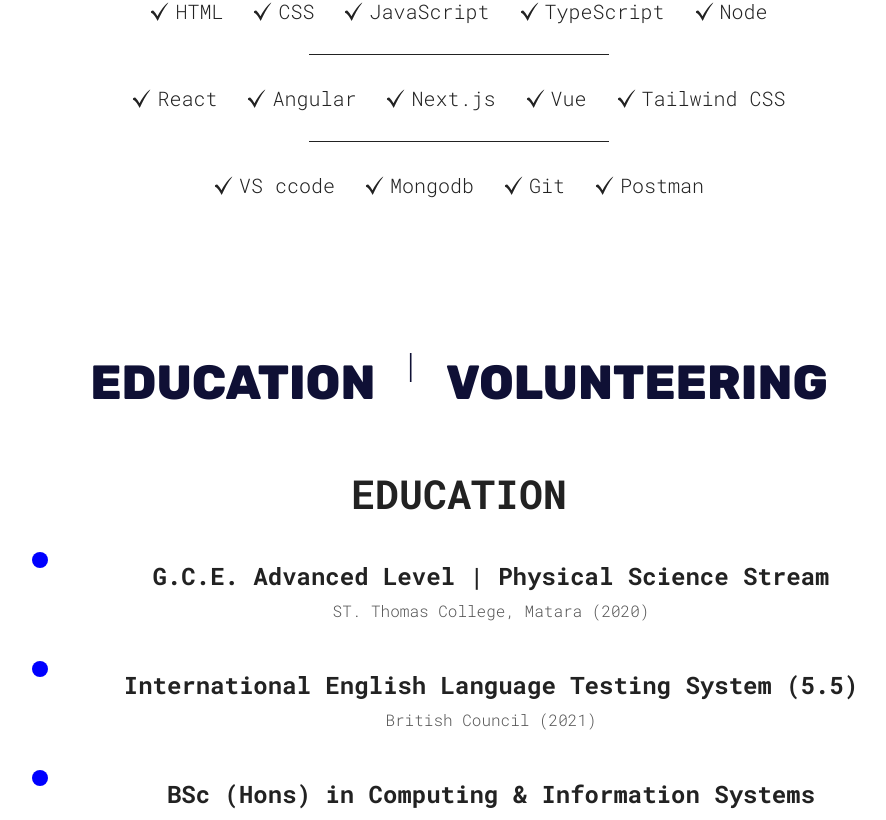
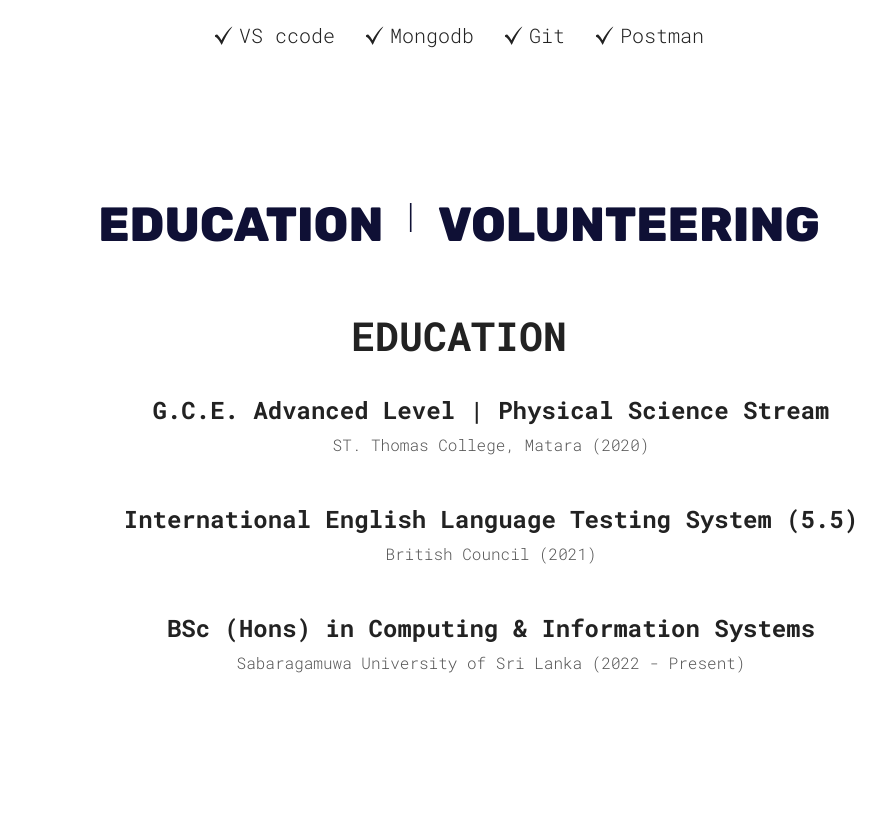
Before and after one commit to sithum110/portfolio, a React (Vite) app: page / in a window 1280 px wide. Shown: the part 1966-2786 px from the top of the page, without its empty margins (181-1067 px from the left). Built offline with nearby package versions, Linux system fonts and the light colour scheme.

Commit message:
add new cv

```diff
--- a/src/sections/Hero/Hero.jsx
+++ b/src/sections/Hero/Hero.jsx
@@ -53,7 +53,8 @@ function Hero() {
           </a>
         </span>
         <p className={styles.description}>
-          With a passion for developing modern web apps for .
+
+        Hello there! 👋 Im Sithum Wijesinghe, and Im on a dynamic journey as an undergraduate student majoring in Information Systems. With a passion for technology and a zest for continuous learning, Im ready to take the IT world by storm
         </p>
         <a href={CV} download>
           <button className="hover">Resume</button>
--- a/src/sections/Hero/HeroStyles.module.css
+++ b/src/sections/Hero/HeroStyles.module.css
@@ -4,8 +4,9 @@
   justify-content: center;
   gap: 20px;
   text-align: center;
-  height: 100dvh;
+  height: 50dvh;
   min-height: 500px;
+  margin-top: 150px;
 
   .hero {
     max-width: 200px;
@@ -98,3 +99,17 @@
     }
   }
 }
+@media (width <=800px){
+  .container {
+    flex-direction: column;
+    align-items: center;
+    justify-content: space-evenly;
+    height: 150dvh;
+
+    .hero {
+      max-width: 350px;
+      width: 350px;
+
+    }
+  }
+}
--- a/src/sections/Projects/ProjectsStyles.module.css
+++ b/src/sections/Projects/ProjectsStyles.module.css
@@ -2,6 +2,7 @@
   display: flex;
   flex-direction: column;
   text-align: center;
+
 
   img {
     max-width: 250px;
--- a/src/sections/aducation/Education.jsx
+++ b/src/sections/aducation/Education.jsx
@@ -9,7 +9,7 @@ function Education() {
   };
 
   return (
-    <div className={styles.educationContainer}>
+    <div  id="container" className={styles.educationContainer}>
       {/* Education and Volunteering Toggle Buttons */}
       <div className={`${styles.sectionButtons} ${styles.textCenter}`}>
         <h1
@@ -36,7 +36,7 @@ function Education() {
           <div className={styles.timeline}>
             {/* Timeline Item 1 */}
             <div className={styles.timelineItem}>
-              <div className={styles.timelineIcon}></div>
+
               <div className={styles.timelineContent}>
                 <h3>G.C.E. Advanced Level | Physical Science Stream</h3>
                 <p>ST. Thomas College, Matara (2020)</p>
@@ -44,7 +44,7 @@ function Education() {
             </div>
             {/* Timeline Item 2 */}
             <div className={styles.timelineItem}>
-              <div className={styles.timelineIcon}></div>
+
               <div className={styles.timelineContent}>
                 <h3>International English Language Testing System (5.5)</h3>
                 <p>British Council (2021)</p>
@@ -52,7 +52,7 @@ function Education() {
             </div>
             {/* Timeline Item 3 */}
             <div className={styles.timelineItem}>
-              <div className={styles.timelineIcon}></div>
+
               <div className={styles.timelineContent}>
                 <h3>BSc (Hons) in Computing & Information Systems</h3>
                 <p>Sabaragamuwa University of Sri Lanka (2022 - Present)</p>
@@ -69,7 +69,7 @@ function Education() {
           <div className={styles.timeline}>
             {/* Timeline Item for Volunteering */}
             <div className={styles.timelineItem}>
-              <div className={styles.timelineIcon}></div>
+
               <div className={styles.timelineContent}>
                 <h3>LetMeHack 3.0 | Program Team Member</h3>
                 <p>Society of Computer Science of SUSL</p>
--- a/src/sections/aducation/EducationStyles.module.css
+++ b/src/sections/aducation/EducationStyles.module.css
@@ -1,5 +1,15 @@
+/* General container styling for mobile-first */
+.container {
+  display: flex;
+  flex-direction: column;
+  align-items: center; /* Center all items */
+  text-align: center; /* Center text */
+  padding: 1rem; /* Optional: Add padding if needed */
+}
+
+/* Specific section styling for mobile */
 .educationContainer {
-  padding: 2rem;
+  padding: 1.5rem; /* Reduce padding for smaller screens */
   text-align: center; /* Center text */
 }
 
@@ -7,17 +17,20 @@
 .sectionButtons {
   display: flex;
   justify-content: center;
+  flex-direction: column; /* Stack buttons on top of each other for mobile */
   padding: 1rem 0;
 }
 
+/* General text centering */
 .textCenter {
   text-align: center; /* Ensure text is centered */
 }
 
+/* Toggle Button Styling */
 .toggleButton {
   position: relative;
-  padding: 0.5rem 1rem;
-  font-size: 2rem;
+  padding: 0.5rem 0.75rem; /* Reduce padding for smaller screens */
+  font-size: 1.5rem; /* Smaller font size for phones */
   font-weight: 600;
   color: #0f1035;
   cursor: pointer;
@@ -40,11 +53,12 @@
 
 /* Separator between buttons */
 .separator {
-  padding: 0 1rem;
-  font-size: 2rem;
+  padding: 0.5rem 0; /* Adjust padding for smaller screens */
+  font-size: 1.5rem; /* Reduce font size */
   color: #0f1035;
 }
 
+/* Dark mode adjustments */
 body[data-theme='dark'] .toggleButton {
   color: #ffffff; /* White text for dark mode */
 }
@@ -57,16 +71,16 @@ body[data-theme='dark'] .separator {
   color: #ffffff; /* White separator for dark mode */
 }
 
-/* Education Section */
+/* Education and Volunteering Sections */
 .educationSection,
 .volunteeringSection {
   margin-top: 2rem;
 }
 
 .sectionTitle {
-  font-size: 2.5rem;
+  font-size: 2rem; /* Reduce title size for mobile */
   font-weight: bold;
-  margin-bottom: 2rem;
+  margin-bottom: 1.5rem; /* Adjust margin */
 }
 
 .timeline {
@@ -85,9 +99,9 @@ body[data-theme='dark'] .separator {
 .timelineIcon {
   position: absolute;
   top: 0;
-  left: -20px; /* Adjust for centering */
-  width: 16px;
-  height: 16px;
+  left: -15px; /* Adjust for smaller screens */
+  width: 14px;
+  height: 14px;
   background-color: blue;
   border-radius: 50%;
   display: flex;
@@ -101,19 +115,51 @@ body[data-theme='dark'] .separator {
 }
 
 .timelineContent h3 {
-  font-size: 1.5rem;
+  font-size: 1.25rem; /* Slightly smaller font for mobile */
   font-weight: bold;
   margin-bottom: 0.5rem;
 }
 
 .timelineContent p {
-  font-size: 1rem;
+  font-size: 0.9rem; /* Reduce paragraph size for better readability */
   color: #555;
 }
 
-/* Media Queries */
+/* Media Queries for larger screens */
 @media (min-width: 800px) {
+  .container {
+      flex-direction: row; /* Align items in a row on larger screens */
+      justify-content: space-between;
+  }
+
+  .sectionButtons {
+      flex-direction: row; /* Side by side for larger screens */
+  }
+
   .toggleButton {
       font-size: 3rem;
+      padding: 0.5rem 1.5rem; /* Increase padding for larger screens */
+  }
+
+  .separator {
+      font-size: 2rem;
+  }
+
+  .sectionTitle {
+      font-size: 2.5rem;
+  }
+
+  .timelineIcon {
+      left: -20px;
+      width: 16px;
+      height: 16px;
+  }
+
+  .timelineContent h3 {
+      font-size: 1.5rem;
+  }
+
+  .timelineContent p {
+      font-size: 1rem;
   }
 }
--- a/src/sections/expireence/ExperienceStyles.module.css
+++ b/src/sections/expireence/ExperienceStyles.module.css
@@ -62,4 +62,5 @@
     hr {
       width: 300px; /* Adjust width for larger screens */
     }
+
   }
```
Also changed, not shown: 1 other file (tests, documents, lock files or other folders).
